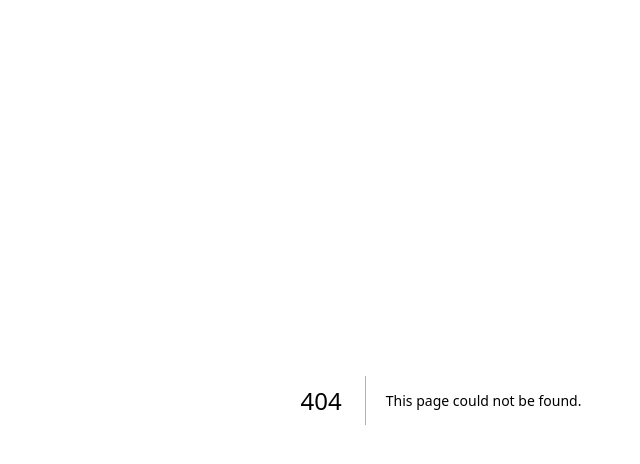
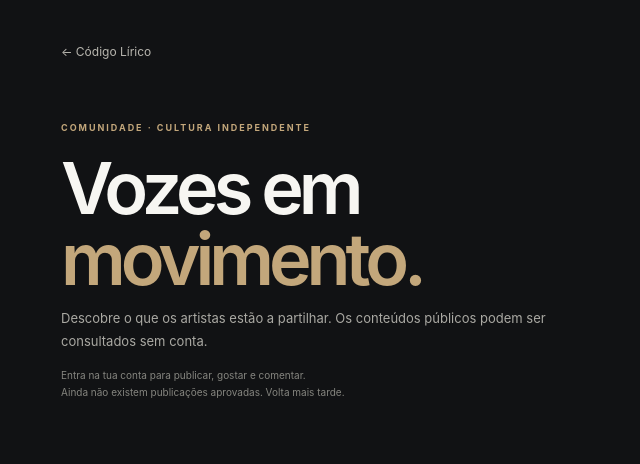
Before and after one commit to mcag72759-svg/Codigo-lirico-lunda-sul, a Next.js app: page /comunidade in a window 1280 px wide. Before the commit this address had no page. Shown: the top 464 px of the page, without its empty margins (199-839 px from the left). Built offline with nearby package versions, Linux system fonts and the light colour scheme; no server answers; the database is empty.

Commit message:
Build public community feed and downloads

```diff
--- /dev/null
+++ b/src/app/comunidade/page.tsx
@@ -0,0 +1,14 @@
+"use client";
+import Link from "next/link";
+import { useCallback,useEffect,useState,type FormEvent } from "react";
+type Post={id:string;body:string;mediaUrl:string;mediaType:string;createdAt:string;author:string;municipality:string;genre:string;likes:number;comments:number};
+export default function CommunityPage(){
+ const [posts,setPosts]=useState<Post[]>([]),[authenticated,setAuthenticated]=useState(false),[body,setBody]=useState(""),[message,setMessage]=useState(""),[busy,setBusy]=useState(false);
+ const load=useCallback(async()=>{const [p,s]=await Promise.all([fetch("/api/comunidade/publicacoes",{cache:"no-store"}),fetch("/api/artist/session",{cache:"no-store"})]);const pd=await p.json(),sd=await s.json();setPosts(pd.posts||[]);setAuthenticated(!!sd.authenticated)},[]);
+ useEffect(()=>{load().catch(()=>setMessage("Não foi possível carregar a comunidade."))},[load]);
+ async function publish(e:FormEvent){e.preventDefault();setBusy(true);setMessage("");try{const r=await fetch("/api/comunidade/publicacoes",{method:"POST",headers:{"Content-Type":"application/json"},body:JSON.stringify({body})});const d=await r.json();if(!r.ok)throw new Error(d.error);setBody("");setMessage(d.message);await load()}catch(x){setMessage(x instanceof Error?x.message:"Falha ao publicar.")}finally{setBusy(false)}}
+ async function like(id:string){const r=await fetch(`/api/comunidade/publicacoes/${id}/gosto`,{method:"POST"});if(r.ok)load();else setMessage("Inicia sessão para gostar de publicações.")}
+ return <main className="artist-auth-page community-page"><Link href="/" className="admin-back-link">← Código Lírico</Link><p className="section-kicker">COMUNIDADE · CULTURA INDEPENDENTE</p><h1>Vozes em<br/><em>movimento.</em></h1><p className="artist-auth-intro">Descobre o que os artistas estão a partilhar. Os conteúdos públicos podem ser consultados sem conta.</p>
+ {authenticated?<form className="admin-publish-form" onSubmit={publish}><label>Partilha uma ideia, novidade ou texto<textarea rows={4} maxLength={5000} value={body} onChange={e=>setBody(e.target.value)} placeholder="O que queres partilhar com a comunidade?" required/></label><button className="button button-light admin-submit" disabled={busy}>{busy?"A enviar...":"Publicar para revisão ↗"}</button></form>:<p className="admin-security-note"><Link href="/artistas/entrar">Entra na tua conta</Link> para publicar, gostar e comentar.</p>}
+ {message&&<p className="admin-form-message" role="status">{message}</p>}<section className="community-feed">{posts.length===0?<p className="admin-security-note">Ainda não existem publicações aprovadas. Volta mais tarde.</p>:posts.map(p=><article className="community-post" key={p.id}><div className="community-post-head"><strong>{p.author}</strong><span>{p.genre} · {p.municipality}</span></div>{p.body&&<p>{p.body}</p>}{p.mediaUrl&&<a href={p.mediaUrl} target="_blank" rel="noreferrer">Abrir conteúdo ↗</a>}<div className="community-post-actions"><button onClick={()=>like(p.id)}>Gostar · {p.likes}</button><Link href={`/comunidade/publicacoes/${p.id}`}>Comentários · {p.comments}</Link><time>{new Date(p.createdAt).toLocaleDateString("pt-PT")}</time></div></article>)}</section></main>
+}
```
